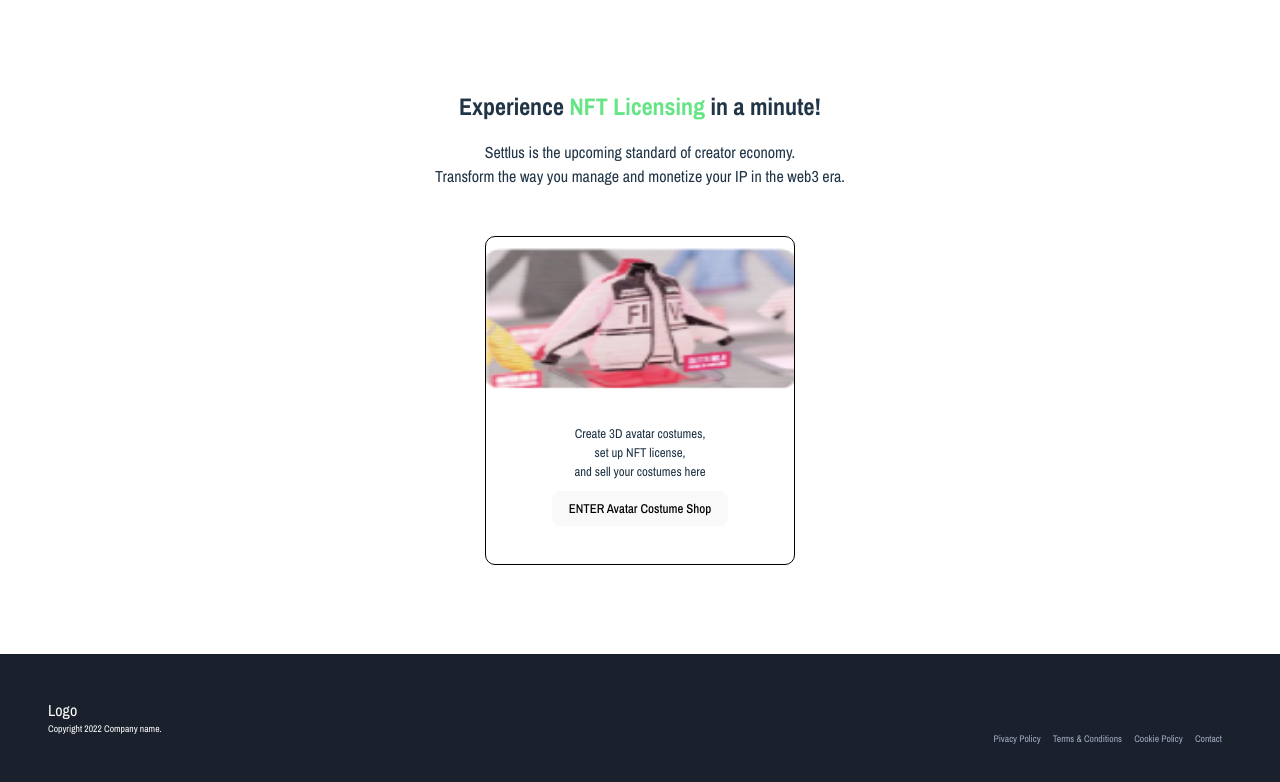
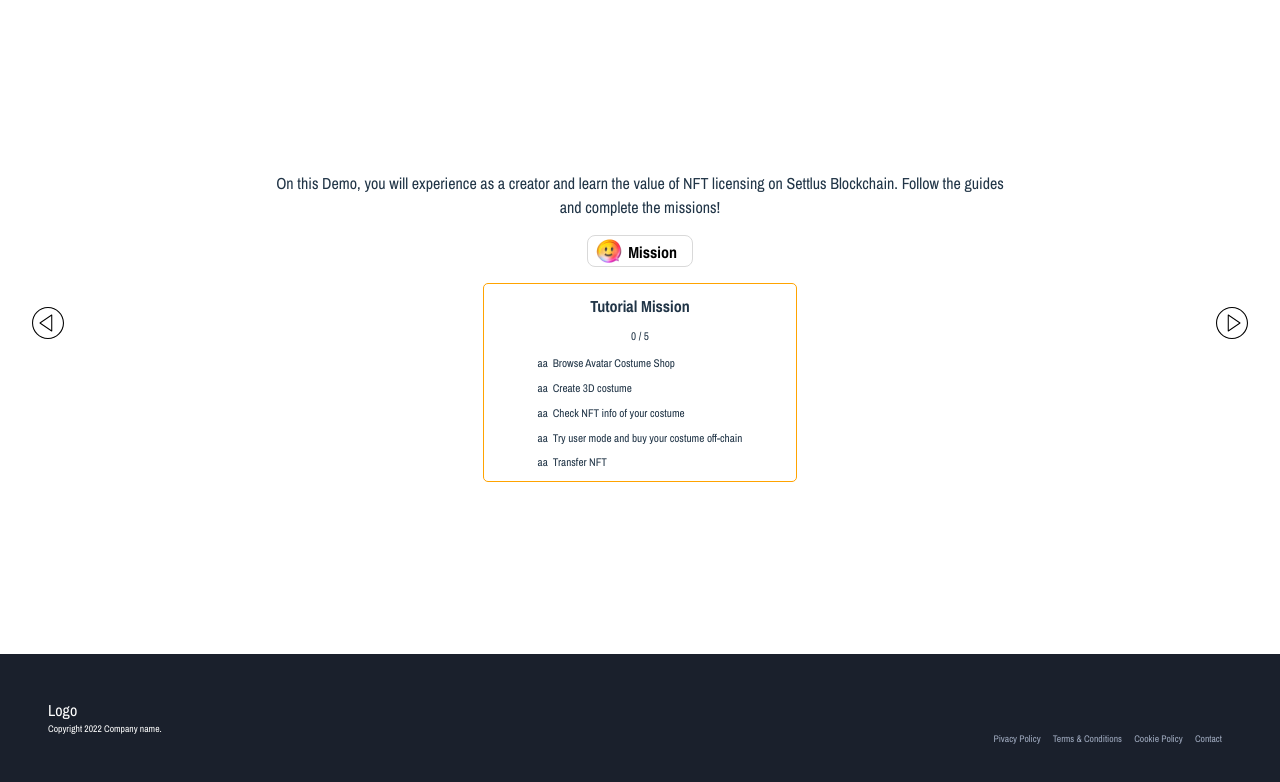
Before and after one commit to settlus/tenant-demo, a React (Vite) app: page /intro/mission in a window 1280 px wide. Before the commit this address led to /demo. Shown: the top 782 px of the page. Built offline with nearby package versions, Linux system fonts and the light colour scheme.

Commit message:
🐛 Fix path name

```diff
--- a/src/App.tsx
+++ b/src/App.tsx
@@ -6,17 +6,17 @@ import DemoIntro from './pages/main/DemoIntro/DemoIntro';
 const router = createBrowserRouter([
   {
     path:'/',
-    loader: ()=>redirect('/demo'),
+    loader: ()=>redirect('/intro'),
   },
   {
-    path: '/demo',
+    path: '/intro',
     element: <Outlet />,
     children: [
       { index: true,
         element: <Intro />,
       },
       {
-        path:'intro',
+        path:'mission',
         element: <DemoIntro />,
       }
     ],
--- a/src/pages/main/DemoIntro/DemoIntro.tsx
+++ b/src/pages/main/DemoIntro/DemoIntro.tsx
@@ -5,13 +5,13 @@ import styles from './DemoIntro.module.scss';
 
 export default function DemoIntro(){
   return <div className={styles.pos}>
-  <Navigation path='/demo' isBackwards={true}/>
+  <Navigation path='/intro' isBackwards={true}/>
   <div className={styles.intro}>
     <p>On this Demo, you will experience as a creator and learn the value of NFT licensing on Settlus Blockchain.
        Follow the guides and complete the missions!</p>
     <Mission />
     <MissionCard />
   </div>
-  <Navigation path='/demo'/>
+  <Navigation path='/intro'/>
   </div>
 }
--- a/src/pages/main/Intro/Card/Card.tsx
+++ b/src/pages/main/Intro/Card/Card.tsx
@@ -14,7 +14,7 @@ export default function Card(){
         <br />set up NFT license,
         <br />and sell your costumes here
       </p>
-      <button onClick={()=>navigate('/demo/intro')}>ENTER Avatar Costume Shop</button>
+      <button onClick={()=>navigate('/intro/mission')}>ENTER Avatar Costume Shop</button>
     </div>
   </div>
 }
```
